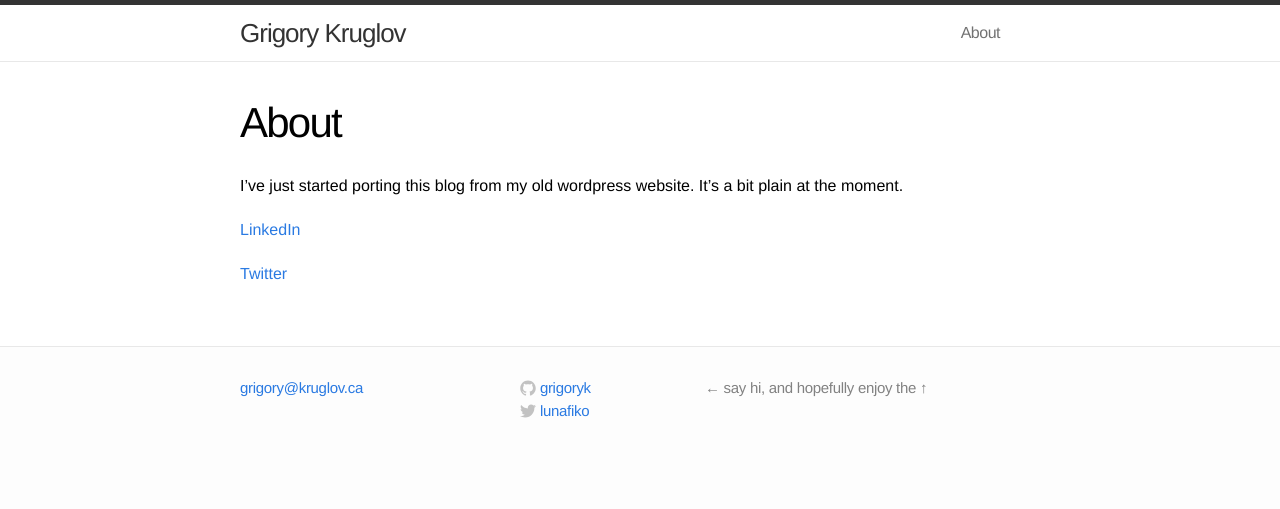
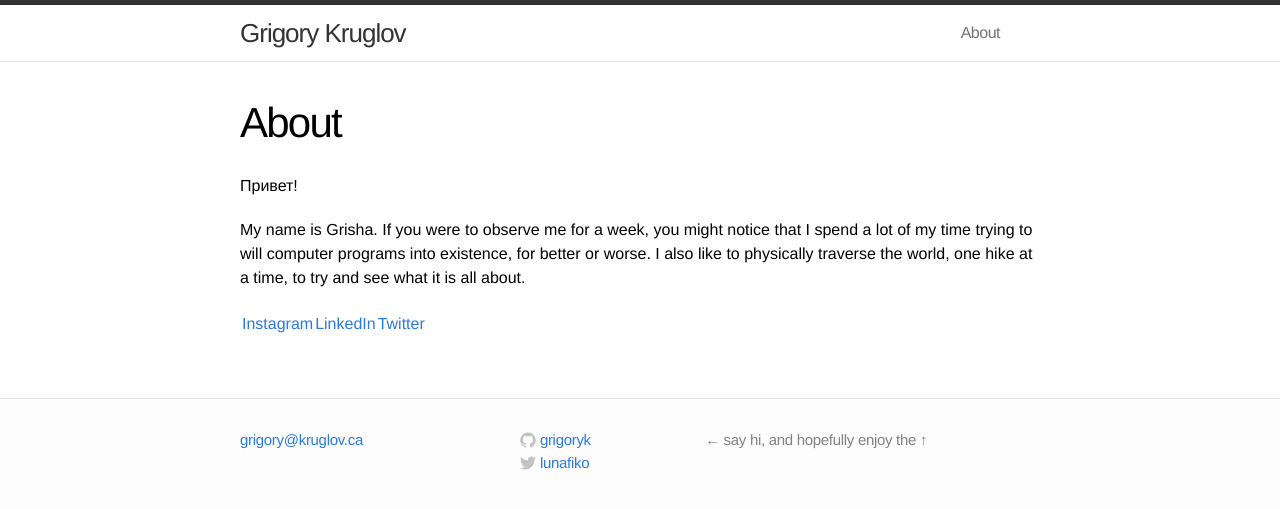
Before and after one commit to grigoryk/grigoryk.github.io, a Jekyll site: the page built from about.md, in a window 1280 px wide. Shown: the top 509 px of the page. Built offline with Jekyll 4.4.1, drawn with Linux system fonts in a browser that asks for light colours.

Commit message:
Update about.md

```diff
--- a/about.md
+++ b/about.md
@@ -4,8 +4,8 @@ title: About
 permalink: /about/
 ---
 
-I've just started porting this blog from my old wordpress website. It's a bit plain at the moment.
+Привет!
 
-[LinkedIn](https://www.linkedin.com/in/grigorykruglov)
+My name is Grisha. If you were to observe me for a week, you might notice that I spend a lot of my time trying to will computer programs into existence, for better or worse. I also like to physically traverse the world, one hike at a time, to try and see what it is all about.
 
-[Twitter](http://twitter.com/lunafiko)
+[Instagram](http://instagram.com/lunafiko) | [LinkedIn](https://www.linkedin.com/in/grigorykruglov) | [Twitter](http://twitter.com/lunafiko)
```
